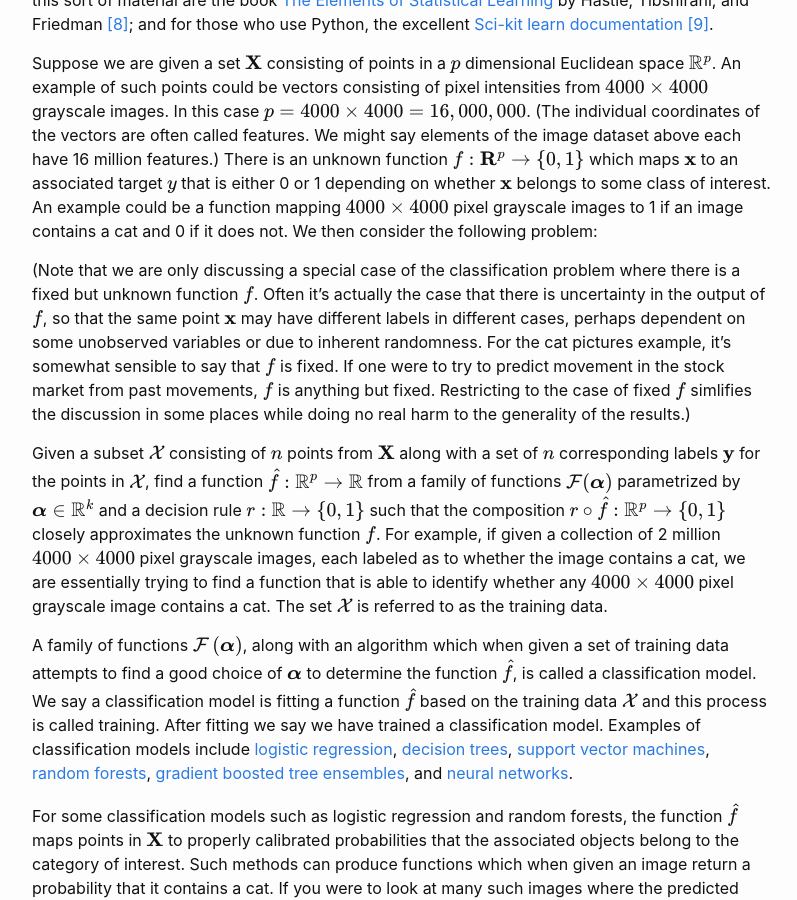
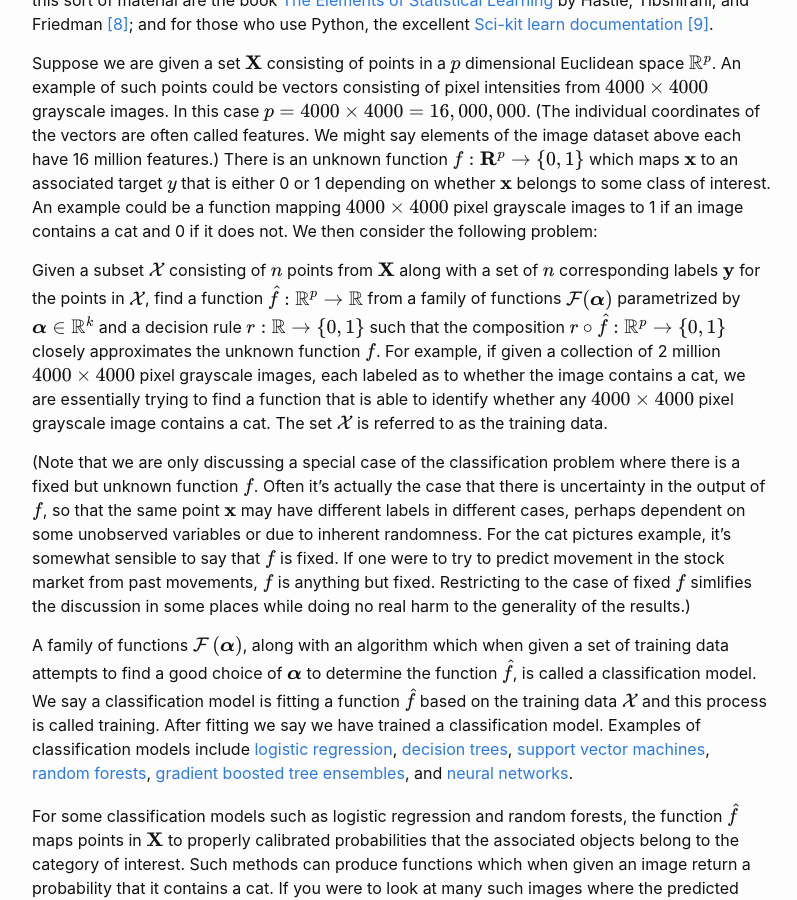
Before and after one commit to steppi/steppi.github.io, a Jekyll site: the page built from _posts/2021-10-01-fermi-dirac.md, in a window 1280 px wide and 900 px high, scrolled down 5913 px. Shown: the whole window, without its empty margins (238-1035 px from the left). Built offline with Jekyll 4.4.1, drawn with Linux system fonts in a browser that asks for light colours; part of the change alters nothing that is shown; some of the changed text lies outside the part shown.

Commit message:
Some more edits

```diff
--- a/_posts/2021-10-01-fermi-dirac.md
+++ b/_posts/2021-10-01-fermi-dirac.md
@@ -283,17 +283,6 @@ example could be a function mapping $$4000\times 4000$$ pixel grayscale images
 to 1 if an image contains a cat and 0 if it does not. We then consider the
 following problem:
 
-(Note that we are only discussing a special case of the classification
-problem where there is a fixed but unknown function $$f$$. Often it's actually
-the case that there is uncertainty in the output of $$f$$, so that the same
-point $$\mathbf{x}$$ may have different labels in different cases, perhaps
-dependent on some unobserved variables or due to inherent randomness.
-For the cat pictures example, it's somewhat sensible to
-say that $$f$$ is fixed. If one were to try to predict movement in the stock market
-from past movements, $$f$$ is anything but fixed. Restricting to the case of fixed
-$$f$$ simlifies the discussion in some places while doing no real harm to the
-generality of the results.)
-
 Given a subset $$\mathcal{X}$$ consisting of $$n$$ points from $$\mathbf{X}$$
 along with a set of $$n$$ corresponding labels $$\mathbf{y}$$ for the
 points in $$\mathcal{X}$$, find a function $$\hat{f}: \mathbb{R}^p \rightarrow
@@ -307,6 +296,17 @@ each labeled as to whether the image contains a cat, we are essentially trying t
 find a function that is able to identify whether any $$4000 \times 4000$$ pixel
 grayscale image contains a cat. The set $$\mathcal{X}$$ is referred to as the
 training data.
+
+(Note that we are only discussing a special case of the classification
+problem where there is a fixed but unknown function $$f$$. Often it's actually
+the case that there is uncertainty in the output of $$f$$, so that the same
+point $$\mathbf{x}$$ may have different labels in different cases, perhaps
+dependent on some unobserved variables or due to inherent randomness.
+For the cat pictures example, it's somewhat sensible to
+say that $$f$$ is fixed. If one were to try to predict movement in the stock market
+from past movements, $$f$$ is anything but fixed. Restricting to the case of fixed
+$$f$$ simlifies the discussion in some places while doing no real harm to the
+generality of the results.)
 
 A family of functions $$\mathcal{F}\left(\boldsymbol\alpha\right)$$, along with
 an algorithm which when given a set of training data attempts to find a good
@@ -531,7 +531,10 @@ $$\sum_{\mathbf{x} \in \mathcal{X}}\pi(\mathbf{x})x_i =
 where $$x_i$$ denotes the ith coordinate of $$\mathbf{x}$$.
 
 (The first constraint ensures that $$\pi$$ produces valid probabilities.
-The second asks that in each coordinate, $$\pi$$ ...)
+The second asks that the sum in each particular coordinate over all values
+in the training data with label $$1$$ is equal to the expected sum over that
+coordinate under the distribution $$\pi$$).
+
 
 From all functions $$\pi$$ satisfying the constraints, one chooses that
 which maximizes the Shannon entropy
```
